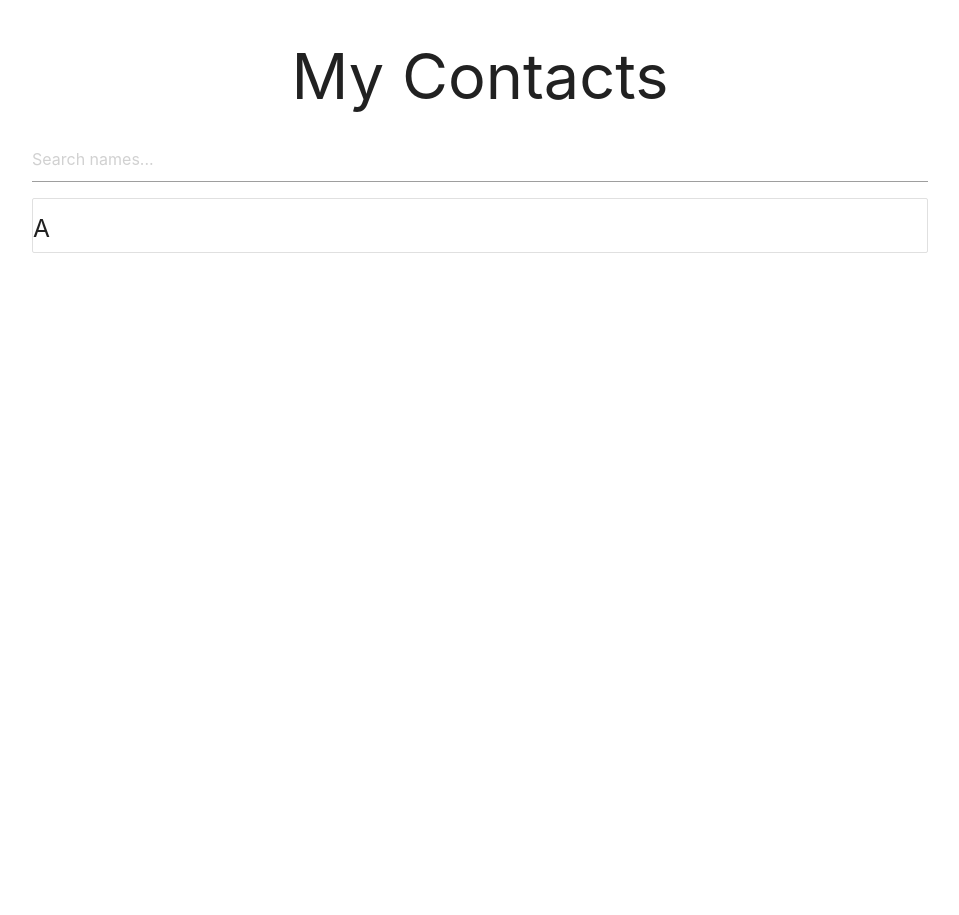
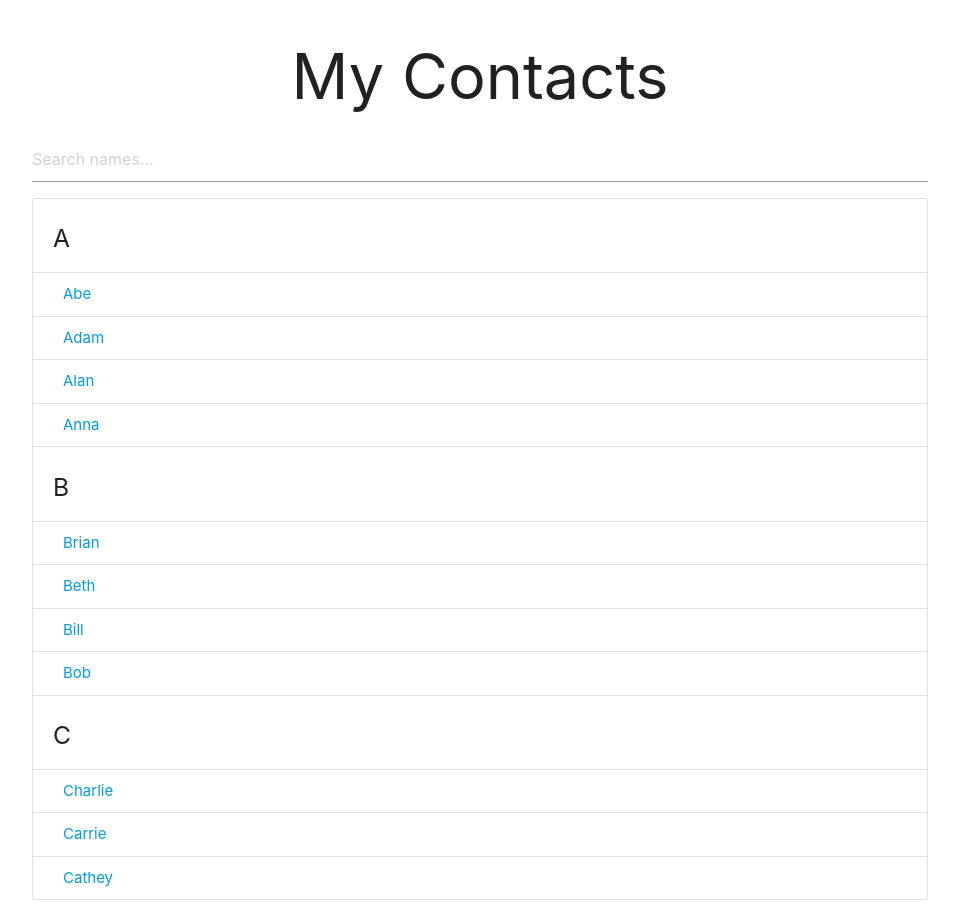
Before and after one commit to DenisKantic/filterable-list-javascript, a plain HTML site: page index.html in a window 1280 px wide. Shown: the whole page, without its empty margins (160-1119 px from the left). Before the commit the page ends 800 px from the top, so only its background shows below. Drawn offline with nearby package versions, Linux system fonts and the light colour scheme.

Commit message:
added list names in ul tag

```diff
--- a/index.html
+++ b/index.html
@@ -16,10 +16,55 @@
 
         <input type="text" id=filterInput placeholder="Search names...">
 
-        <ul id="names" class="collection with-headers">
+        <ul id="names" class="collection with-header">
         <li class="collection-header">
             <h5>A</h5>
         </li>
+
+        <li class="collection-item">
+            <a href="#">Abe</a>
+        </li>
+        <li class="collection-item">
+            <a href="#">Adam</a>
+        </li>
+        <li class="collection-item">
+            <a href="#">Alan</a>
+        </li>
+        <li class="collection-item">
+            <a href="#">Anna</a>
+        </li>
+        <li class="collection-header">
+            <h5>B</h5>
+        </li>
+
+
+        <li class="collection-item">
+            <a href="#">Brian</a>
+        </li>
+        <li class="collection-item">
+            <a href="#">Beth</a>
+        </li>
+        <li class="collection-item">
+            <a href="#">Bill</a>
+        </li>
+        <li class="collection-item">
+            <a href="#">Bob</a>
+        </li>
+        <li class="collection-header">
+            <h5>C</h5>
+        </li>
+
+
+        <li class="collection-item">
+            <a href="#">Charlie</a>
+        </li>
+        <li class="collection-item">
+            <a href="#">Carrie</a>
+        </li>
+        <li class="collection-item">
+            <a href="#">Cathey</a>
+        </li>
+
     </ul>
     </div>
 
```
